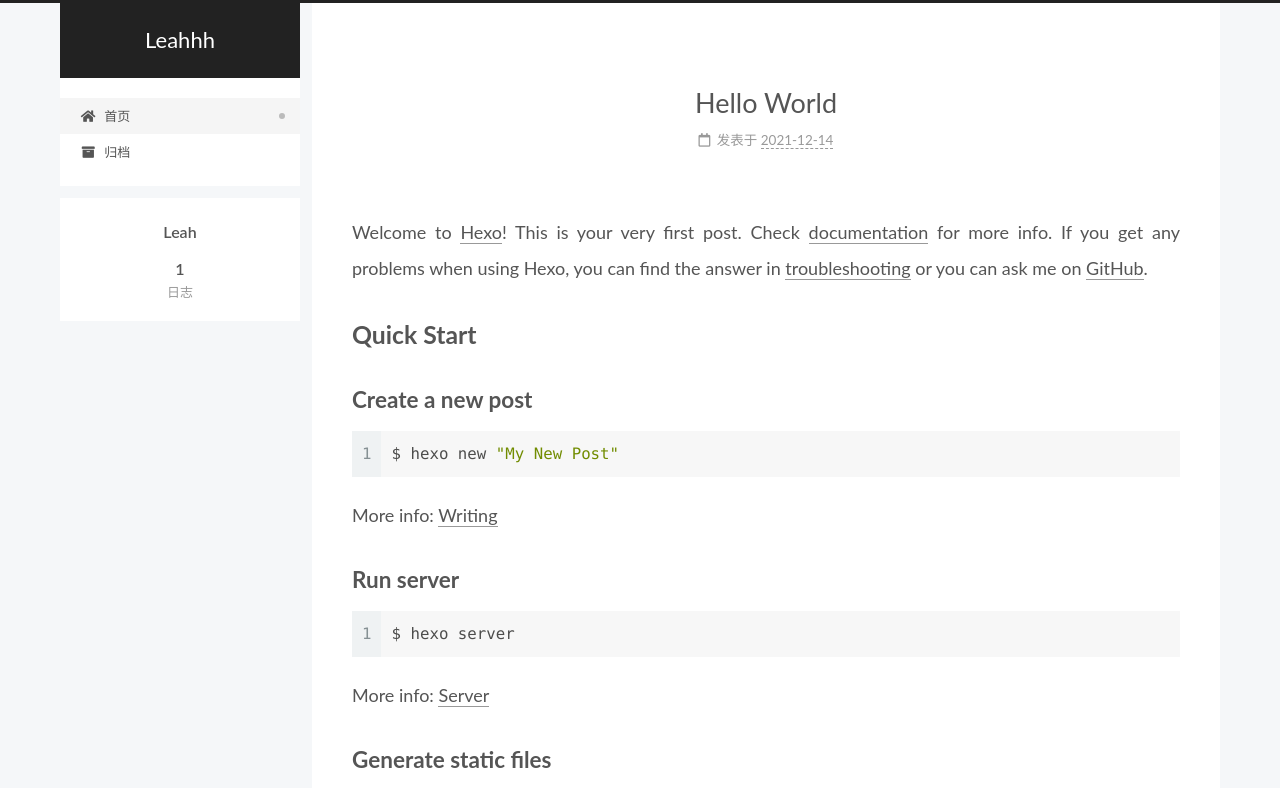
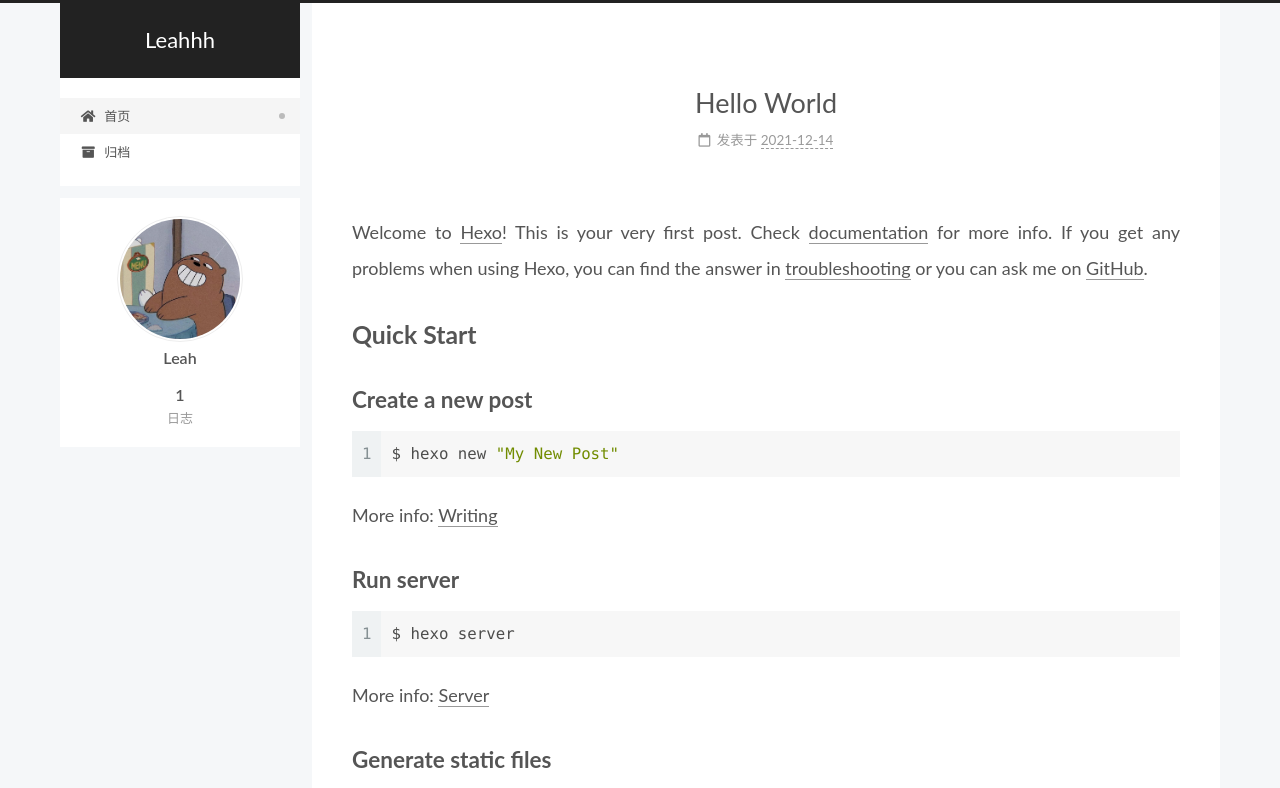
Before and after one commit to leahh817/leahh817.github.io, a plain HTML site: page index.html in a window 1280 px wide. Shown: the top 788 px of the page. Drawn offline with Linux system fonts and the light colour scheme.

Commit message:
Site updated: 2021-12-26 13:12:39

```diff
--- a/css/main.css
+++ b/css/main.css
@@ -1141,6 +1141,7 @@ pre .javascript .function {
   margin: 0 auto;
   max-width: 120px;
   padding: 2px;
+  border-radius: 50%;
 }
 .site-author-name {
   color: var(--text-color);
@@ -1168,7 +1169,7 @@ pre .javascript .function {
 }
 .links-of-author a::before,
 .links-of-author span.exturl::before {
-  background: #ff290e;
+  background: #f10f09;
   border-radius: 50%;
   content: ' ';
   display: inline-block;
--- a/index.html
+++ b/index.html
@@ -148,7 +148,7 @@
     <link itemprop="mainEntityOfPage" href="http://example.com/2021/12/14/hello-world/">
 
     <span hidden itemprop="author" itemscope itemtype="http://schema.org/Person">
-      <meta itemprop="image" content="/images/avatar.gif">
+      <meta itemprop="image" content="/images/avatar.jpeg">
       <meta itemprop="name" content="Leah">
       <meta itemprop="description" content="">
     </span>
@@ -269,6 +269,8 @@
 
       <div class="site-overview-wrap sidebar-panel">
         <div class="site-author motion-element" itemprop="author" itemscope itemtype="http://schema.org/Person">
+    <img class="site-author-image" itemprop="image" alt="Leah"
+      src="/images/avatar.jpeg">
   <p class="site-author-name" itemprop="name">Leah</p>
   <div class="site-description" itemprop="description"></div>
 </div>
```
Also changed, not shown: 2021/12/14/hello-world/index.html (+3 -1 lines), archives/2021/12/index.html (+2 -0 lines), archives/2021/index.html (+2 -0 lines), archives/index.html (+2 -0 lines), images/avatar.jpeg (added).
